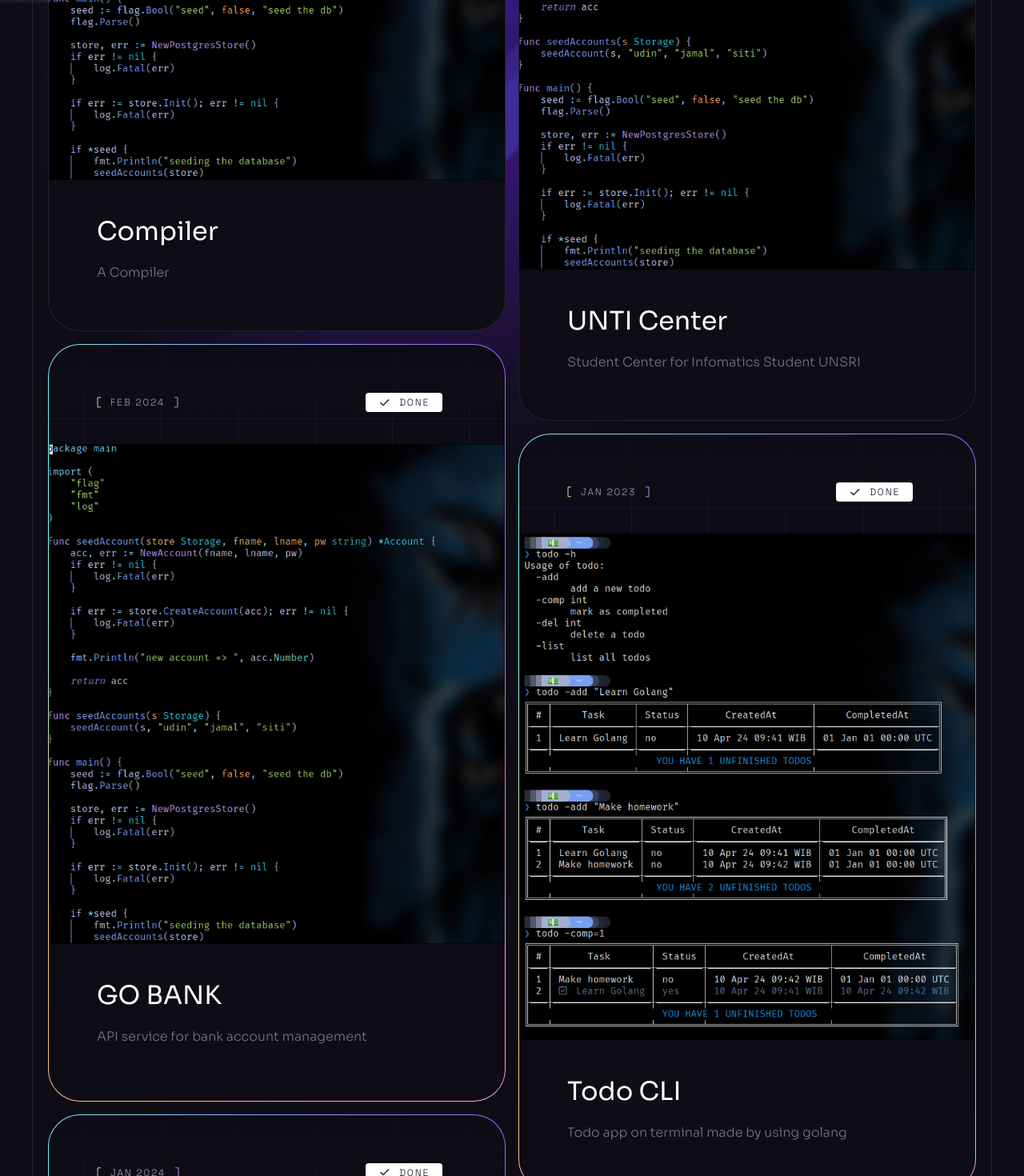
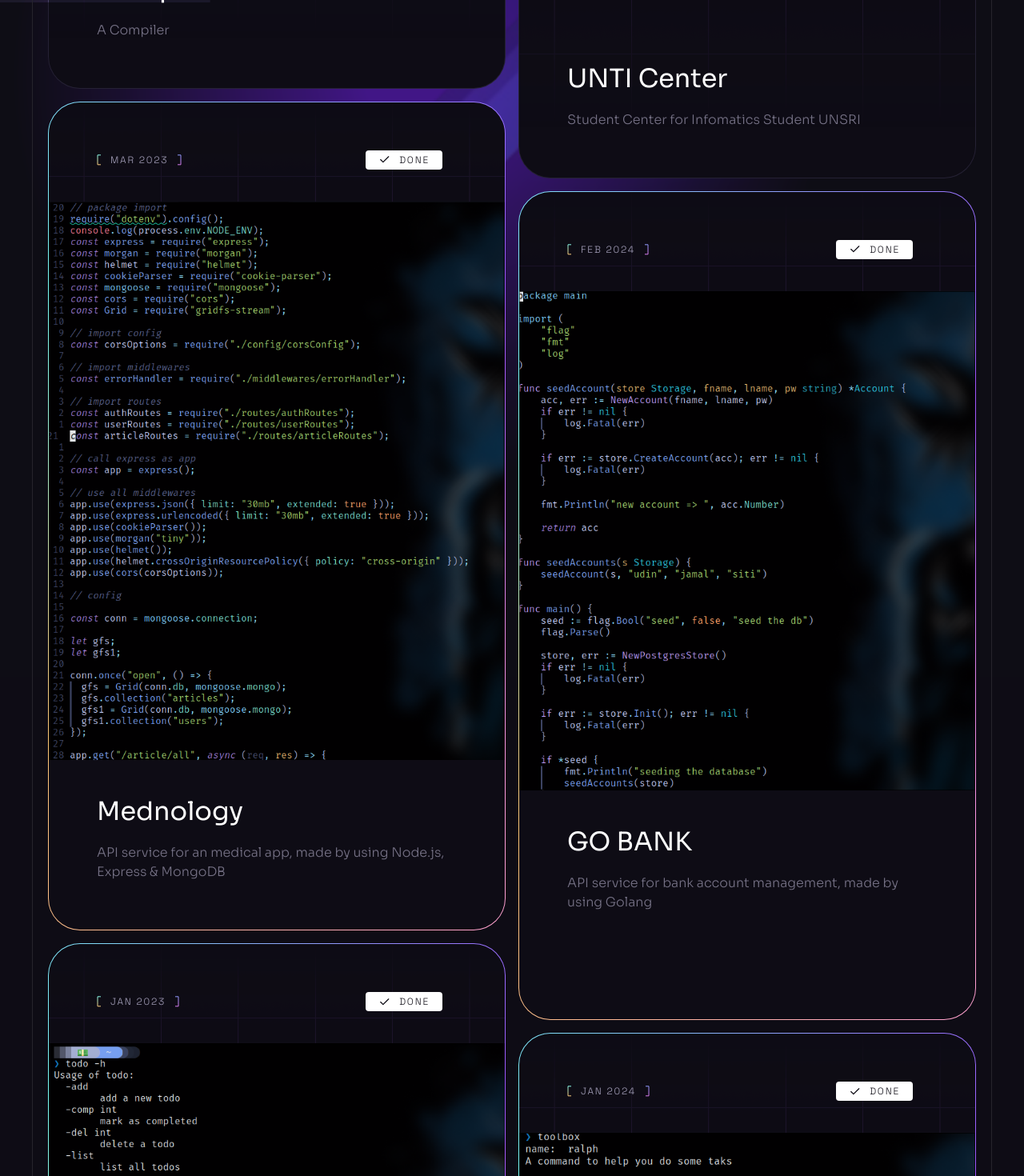
Before and after one commit to wreckitral/defha, a React (Vite) app: page / in a window 1280 px wide. Shown: the part 1620-3090 px from the top of the page at 80% size. Built offline with nearby package versions, Linux system fonts and the light colour scheme; grey boxes are pictures that could not be loaded.

Commit message:
feat: add new project

```diff
--- a/src/constants/index.js
+++ b/src/constants/index.js
@@ -11,7 +11,9 @@ import {
     dsa,
     database,
     virtualization,
-    debug
+    debug,
+    mednology,
+    tobecontinued
 } from "../assets";
 
 export const navigation = [
@@ -51,20 +53,30 @@ export const projects = [
         text: "A Compiler",
         date: "-- 2024",
         status: "progress",
-        imageUrl: gobank,
+        imageUrl: tobecontinued,
     },
     {
         id: "3",
         title: "UNTI Center",
-        text: "Student Center for Infomatics Student UNSRI ",
+        text: "Student Center for Infomatics Student UNSRI",
         date: "-- 2024",
         status: "progress",
-        imageUrl: gobank,
+        imageUrl: tobecontinued,
+    },
+    {
+        id: "5",
+        title: "Mednology",
+        text: "API service for an medical app, made by using Node.js, Express & MongoDB",
+        date: "Mar 2023",
+        status: "done",
+        imageUrl: mednology,
+        projectUrl: "https://github.com/wreckitral/mednology.git",
+        colorful: true,
     },
     {
         id: "0",
         title: "GO BANK",
-        text: "API service for bank account management",
+        text: "API service for bank account management, made by using Golang",
         date: "Feb 2024",
         status: "done",
         imageUrl: gobank,
```
